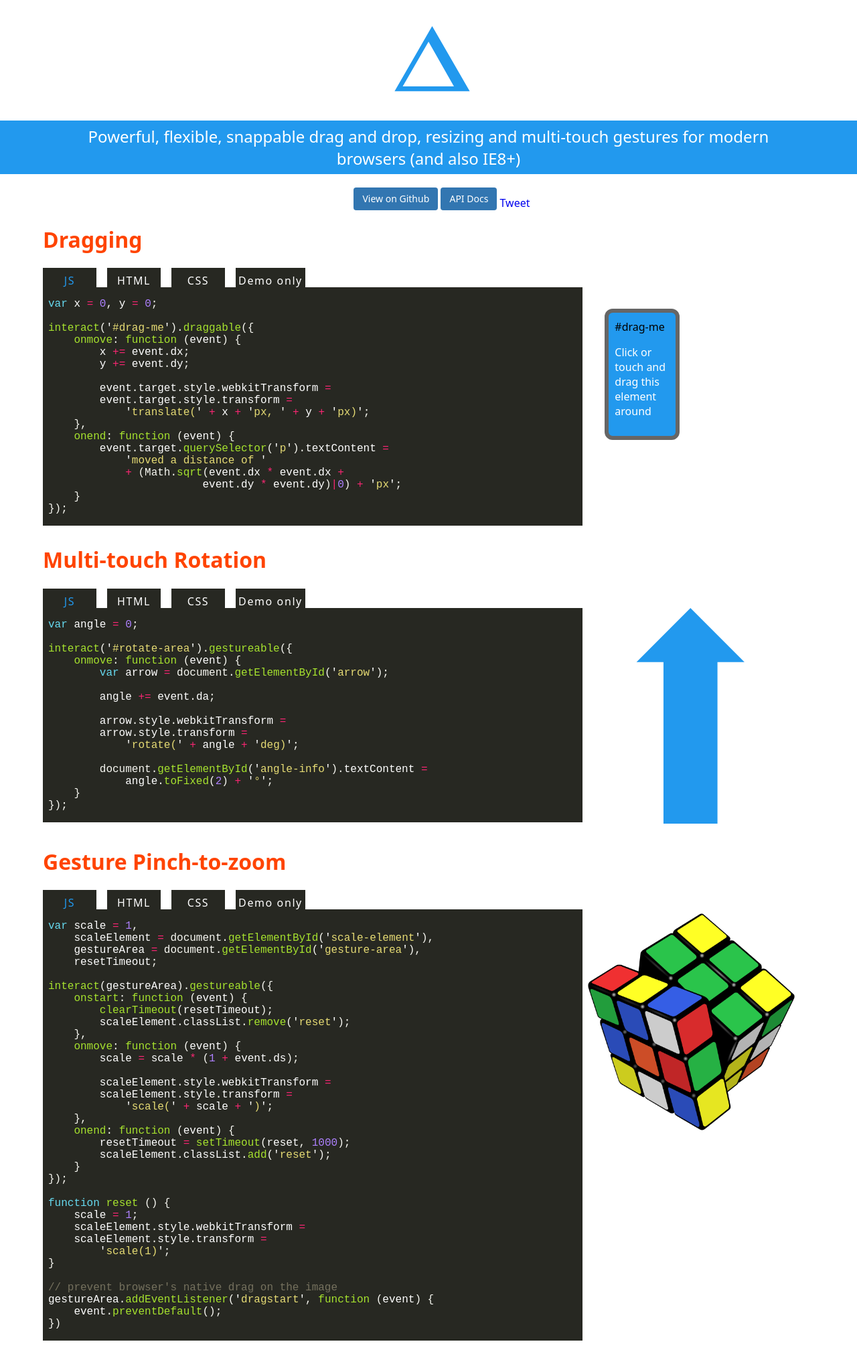
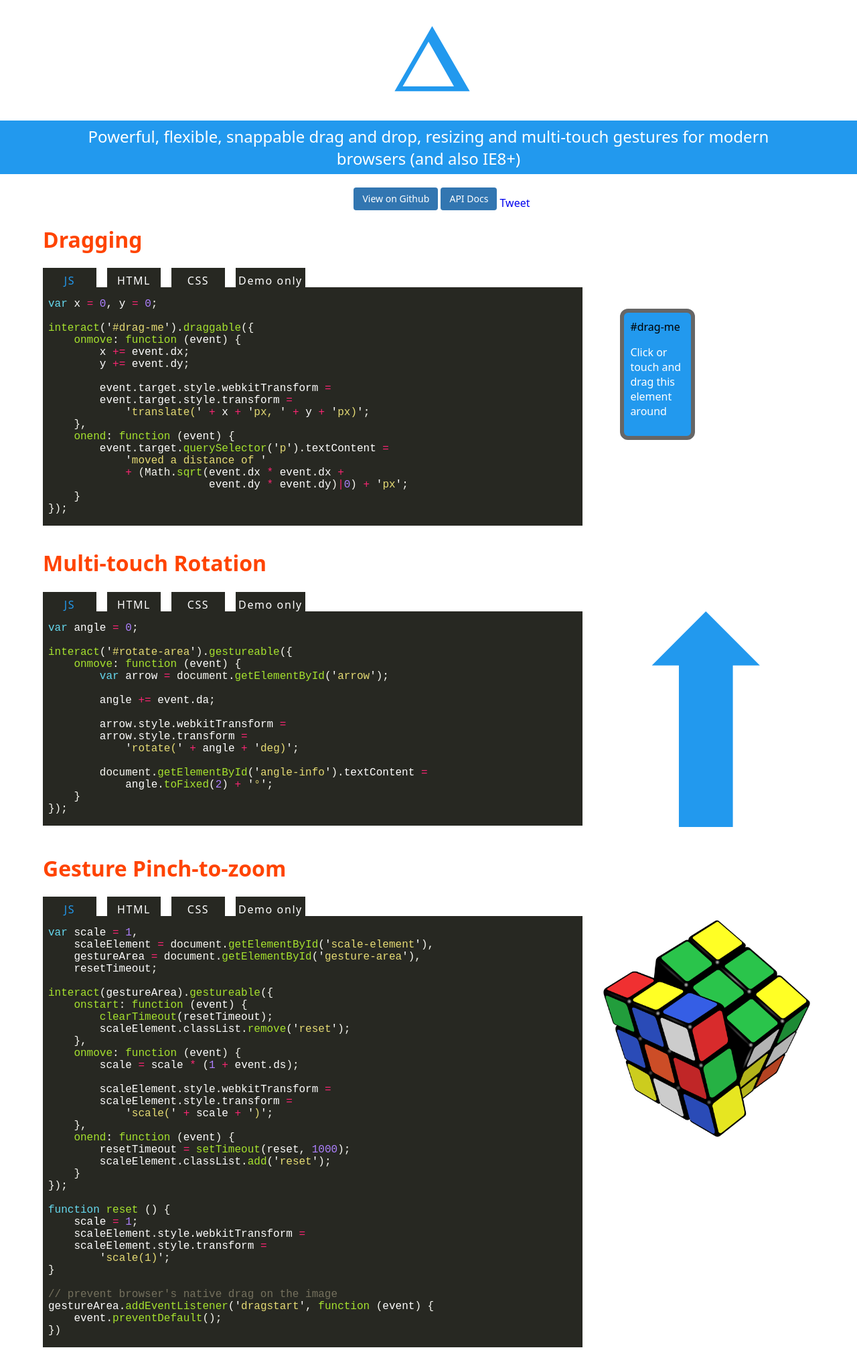
Before and after one commit to interactjs/interactjs.github.io, a Jekyll site: the page built from index.html, in a window 1280 px wide. Shown: the whole page at 67% size. Built offline with Jekyll 4.4.1, drawn with Linux system fonts in a browser that asks for light colours; Markdown is read by kramdown in place of the engine named in the settings; comment, search, counter and statistics services are not loaded.

Commit message:
Tweak styles slightly

```diff
--- a/_scss/livedemo.scss
+++ b/_scss/livedemo.scss
@@ -11,6 +11,7 @@
   display: inline-block;
   vertical-align: top;
   width: 28%;
+  float: right;
 
   input:checked+.demo-label+& {
     width: 100%;
--- a/css/livedemo.css
+++ b/css/livedemo.css
@@ -7,7 +7,8 @@
 .live-demo {
   display: inline-block;
   vertical-align: top;
-  width: 28%; }
+  width: 28%;
+  float: right; }
   input:checked + .demo-label + .live-demo {
     width: 100%; }
 
--- a/index.html
+++ b/index.html
@@ -87,7 +87,7 @@
         event.target.querySelector('p').textContent =
             'moved a distance of '
             + (Math.sqrt(event.dx * event.dx +
-                        event.dy * event.dy)|0) + 'px';
+                         event.dy * event.dy)|0) + 'px';
     }
 });
 {% endhighlight %}
@@ -136,7 +136,6 @@
     color: #666;
     font-size: 2em;
     position: absolute;
-    margin: 0.5em;
 }
 {% endhighlight %}
         </div>
```
Also changed, not shown: 1 other file.
